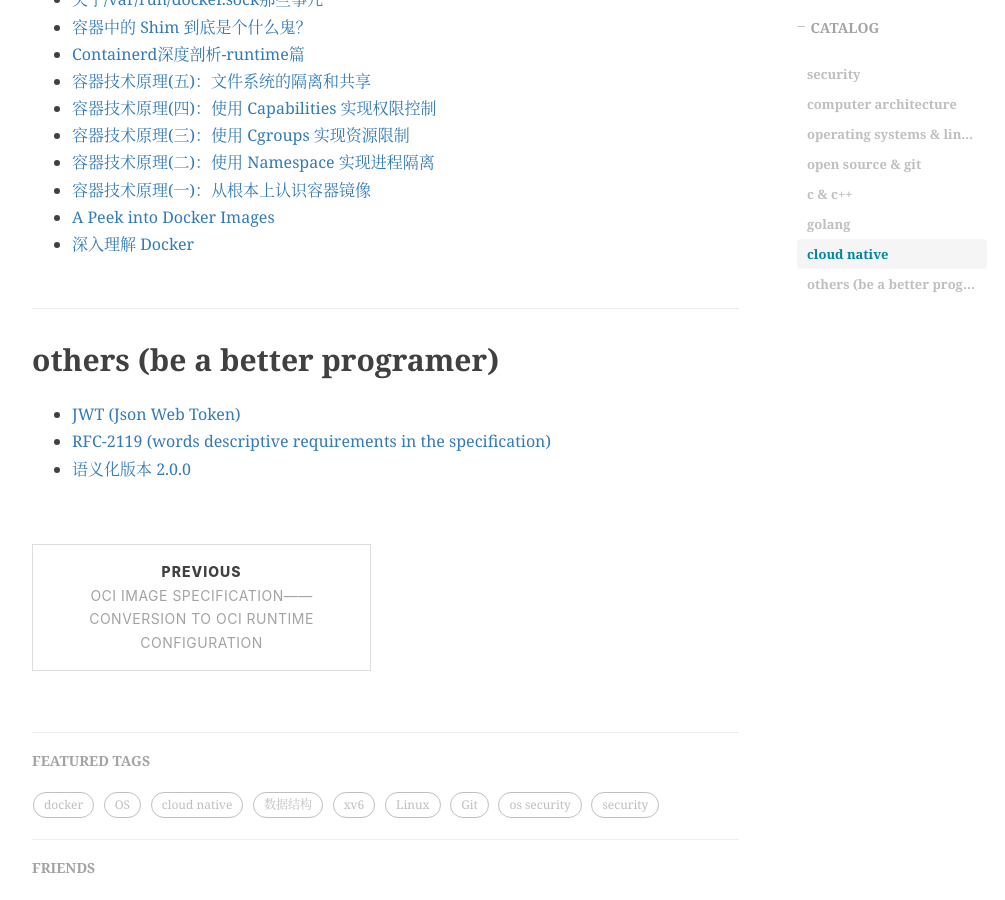
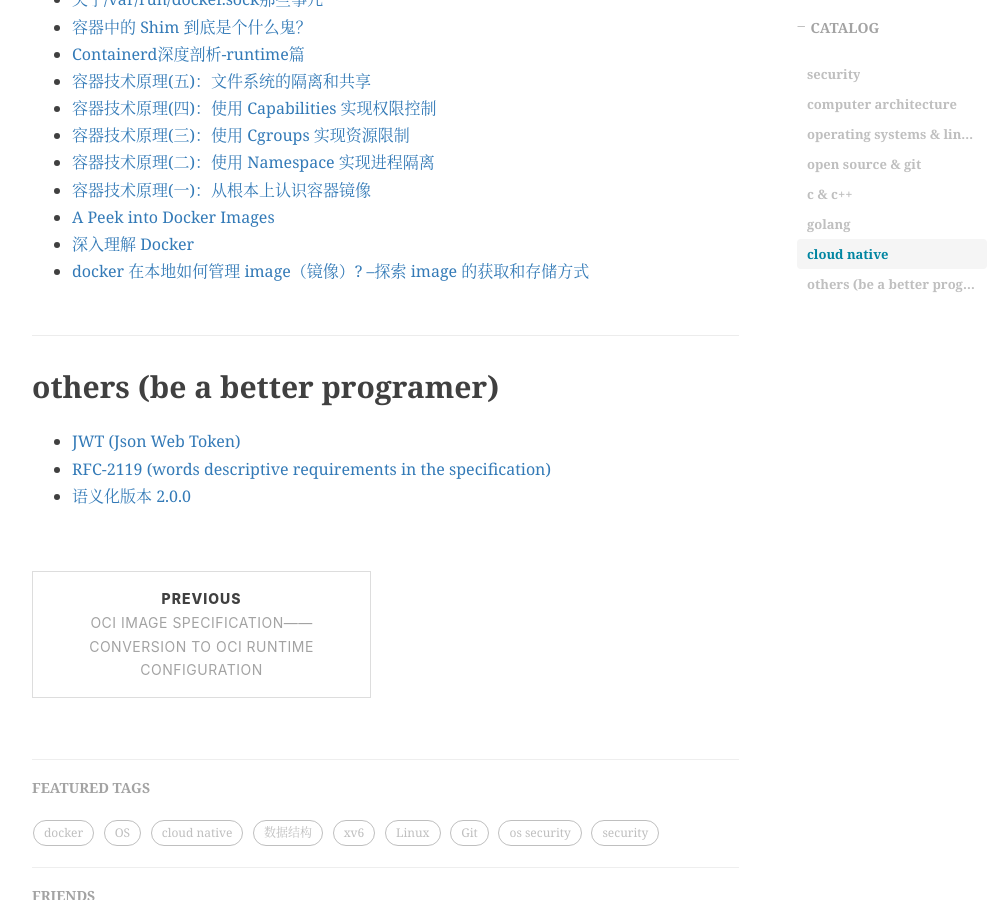
Before and after one commit to peng-yq/peng-yq.github.io, a Jekyll site: the page built from _posts/2100-10-04-good-blog-collection.md, in a window 1280 px wide and 900 px high, scrolled down 2968 px. Shown: the whole window, without its empty margins (233-1238 px from the left). Built offline with Jekyll 4.4.1, drawn with Linux system fonts in a browser that asks for light colours; nearby versions of some CDN libraries; formulas are drawn with MathJax 3; comment, search, counter and statistics services are not loaded.

Commit message:
docs: update 2100-10-04-good-blog-collection.md

```diff
--- a/_posts/2100-10-04-good-blog-collection.md
+++ b/_posts/2100-10-04-good-blog-collection.md
@@ -88,6 +88,7 @@
 - [容器技术原理(一)：从根本上认识容器镜像](https://waynerv.com/posts/container-fundamentals-learn-container-with-oci-spec/)
 - [A Peek into Docker Images](https://medium.com/tenable-techblog/a-peek-into-docker-images-b4d6b2362eb)
 - [深入理解 Docker](https://marksuper.xyz/2023/02/27/docker/)
+- [docker 在本地如何管理 image（镜像）? --探索 image 的获取和存储方式](http://www.asznl.com/post/25)
 
 ## others (be a better programer)
 
```
